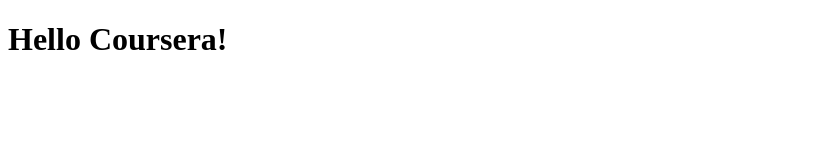
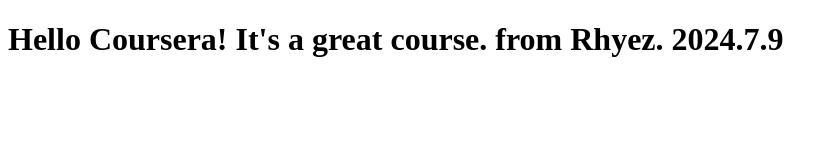
Before and after one commit to rhyez-1/Coursera-test-for-WB-in-JHU, a plain HTML site: page site/index.html in a window 1280 px wide. Shown: the whole page, without its empty margins (0-838 px from the left). Drawn offline with Linux system fonts and the light colour scheme.

Commit message:
Small addition to our page content.

```diff
--- a/site/index.html
+++ b/site/index.html
@@ -6,6 +6,6 @@
 	<title>Hello Coursera!</title>
 </head>
 <body>
-<h1>Hello Coursera!</h1>
+<h1>Hello Coursera! It's a great course. from Rhyez. 2024.7.9 </h1>
 </body>
 </html>
```
